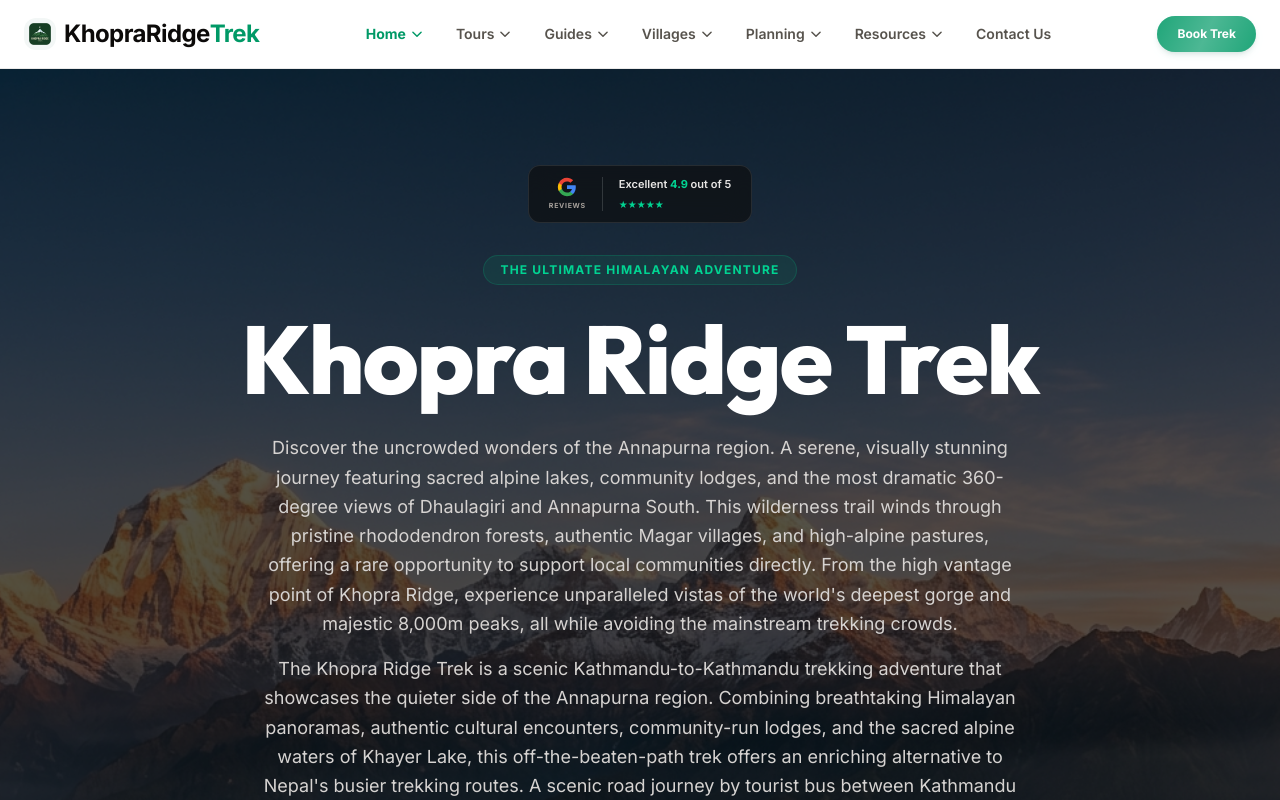
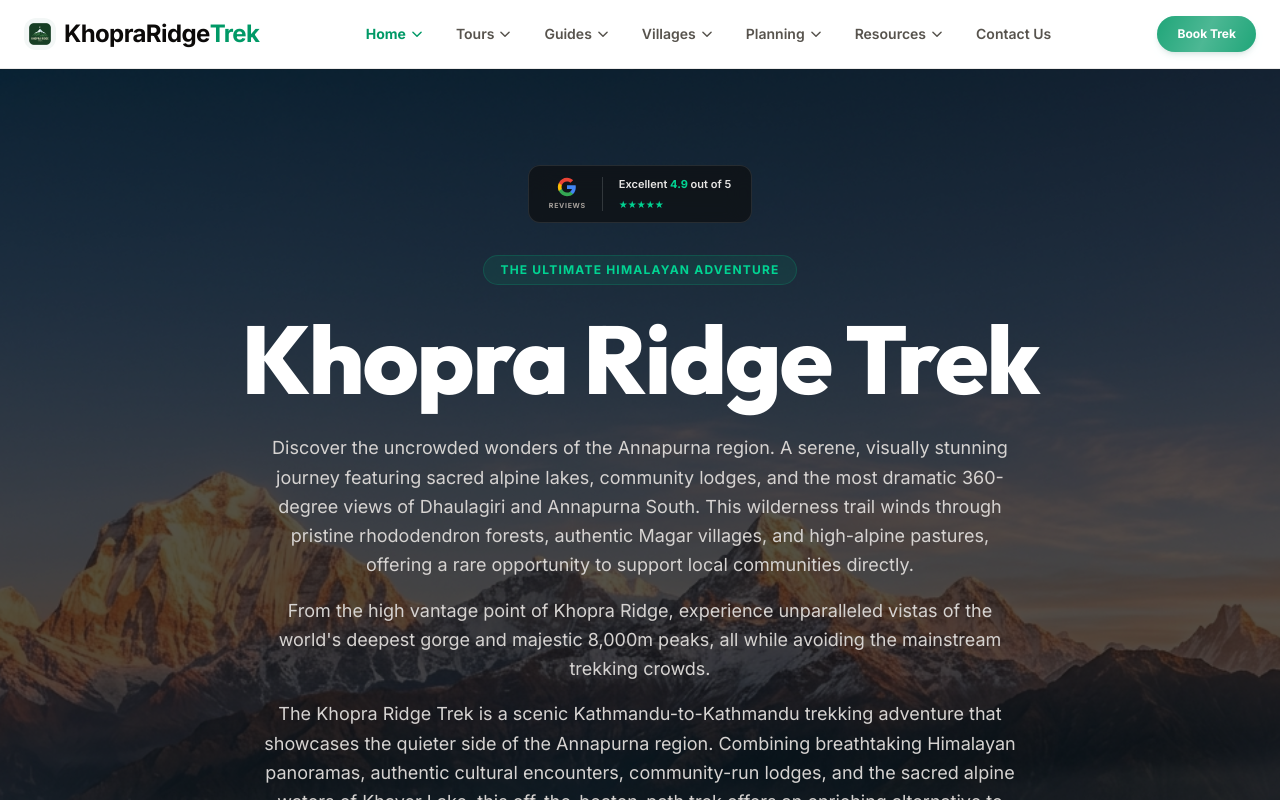
Before and after one commit to cartoonq474-cloud/khopra-ridge-treks, a Next.js app: page / in a window 1280 px wide. Both pictures are taken after a click on the button "See More →". Shown: the top 800 px of the page. Built offline with nearby package versions, Linux system fonts and the light colour scheme.

Commit message:
Move secondary hero sentence to expanded section and place See More button after primary description

```diff
--- a/src/app/page.js
+++ b/src/app/page.js
@@ -201,7 +201,7 @@ export default function Home() {
             {/* Description */}
             <div className="mt-6 text-base sm:text-lg text-stone-300 leading-relaxed max-w-3xl mx-auto space-y-4 text-center">
               <p>
-                Discover the uncrowded wonders of the Annapurna region. A serene, visually stunning journey featuring sacred alpine lakes, community lodges, and the most dramatic 360-degree views of Dhaulagiri and Annapurna South. This wilderness trail winds through pristine rhododendron forests, authentic Magar villages, and high-alpine pastures, offering a rare opportunity to support local communities directly. From the high vantage point of Khopra Ridge, experience unparalleled vistas of the world's deepest gorge and majestic 8,000m peaks, all while avoiding the mainstream trekking crowds.
+                Discover the uncrowded wonders of the Annapurna region. A serene, visually stunning journey featuring sacred alpine lakes, community lodges, and the most dramatic 360-degree views of Dhaulagiri and Annapurna South. This wilderness trail winds through pristine rhododendron forests, authentic Magar villages, and high-alpine pastures, offering a rare opportunity to support local communities directly.
                 {!isHeroExpanded && (
                   <button
                     onClick={() => setIsHeroExpanded(true)}
@@ -213,6 +213,9 @@ export default function Home() {
               </p>
               {isHeroExpanded && (
                 <>
+                  <p className="transition-all duration-300 opacity-100">
+                    From the high vantage point of Khopra Ridge, experience unparalleled vistas of the world's deepest gorge and majestic 8,000m peaks, all while avoiding the mainstream trekking crowds.
+                  </p>
                   <p className="transition-all duration-300 opacity-100">
                     The Khopra Ridge Trek is a scenic Kathmandu-to-Kathmandu trekking adventure that showcases the quieter side of the Annapurna region. Combining breathtaking Himalayan panoramas, authentic cultural encounters, community-run lodges, and the sacred alpine waters of Khayer Lake, this off-the-beaten-path trek offers an enriching alternative to Nepal's busier trekking routes. A scenic road journey by tourist bus between Kathmandu and Pokhara connects you directly to the trailhead, allowing you to experience the diverse landscapes of Nepal's river valleys.
                   </p>
```
